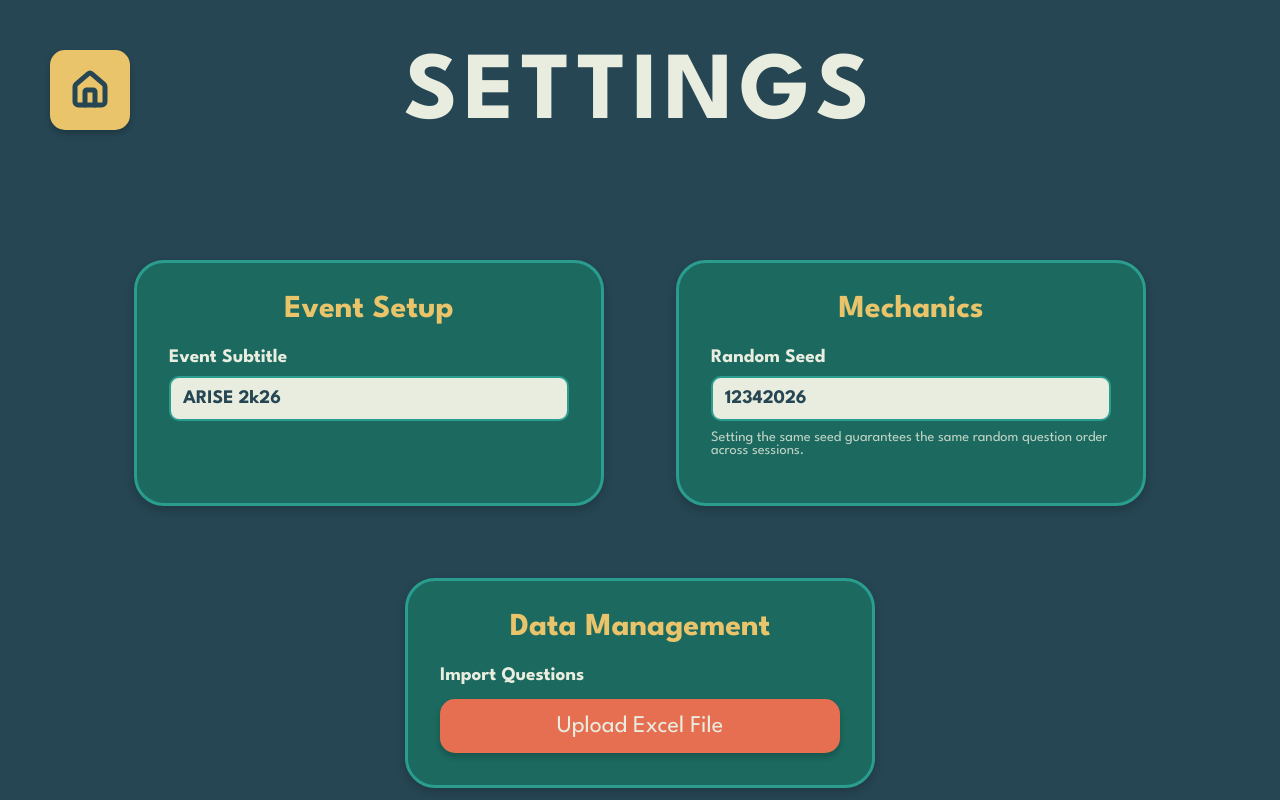
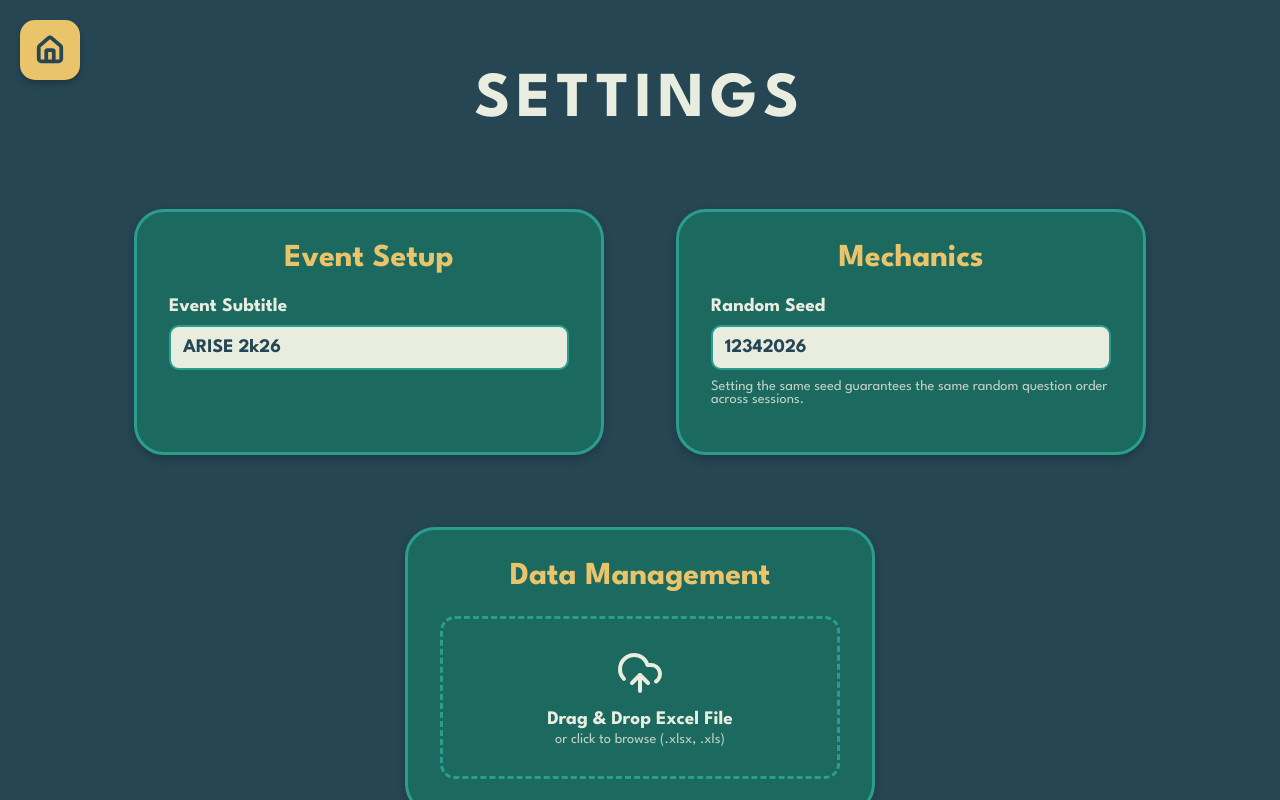
Before and after one commit to denzven/inQUIZitive, a React (Vite) app: page / in a window 1280 px wide. Both pictures are taken after a click on the button "Settings". Built offline with nearby package versions, Linux system fonts and the light colour scheme; no server answers.

Commit message:
full screen

```diff
--- a/src/components/MenuScreen.tsx
+++ b/src/components/MenuScreen.tsx
@@ -1,11 +1,13 @@
-import React, { useEffect } from 'react';
+import React, { useEffect, useState } from 'react';
 import { useQuizStore } from '../store/useQuizStore';
 import QLogo from '../assets/Q.png';
+import { Maximize, Minimize } from 'lucide-react';
 
 import { ScreenLayout } from './ScreenLayout';
 
 export const MenuScreen: React.FC = () => {
   const { setGameState, hasLoaded, setHasLoaded } = useQuizStore();
+  const [isFullscreen, setIsFullscreen] = useState(false);
 
   useEffect(() => {
     if (!hasLoaded) {
@@ -15,6 +17,22 @@ export const MenuScreen: React.FC = () => {
       return () => clearTimeout(timer);
     }
   }, [hasLoaded, setHasLoaded]);
+
+  useEffect(() => {
+    const handleFullscreenChange = () => {
+      setIsFullscreen(!!document.fullscreenElement);
+    };
+    document.addEventListener('fullscreenchange', handleFullscreenChange);
+    return () => document.removeEventListener('fullscreenchange', handleFullscreenChange);
+  }, []);
+
+  const toggleFullScreen = () => {
+    if (!document.fullscreenElement) {
+      document.documentElement.requestFullscreen().catch(console.error);
+    } else {
+      document.exitFullscreen().catch(console.error);
+    }
+  };
 
   if (!hasLoaded) {
     return (
@@ -44,6 +62,20 @@ export const MenuScreen: React.FC = () => {
       footerText="Made with Love by Denzven and AI using React and Vite"
       hideTitle={true}
     >
+      <button
+        onClick={toggleFullScreen}
+        style={{
+          position: 'absolute', top: '20px', right: '20px',
+          width: '50px', height: '50px', borderRadius: '15px',
+          padding: 0, display: 'flex', alignItems: 'center', justifyContent: 'center', zIndex: 10,
+          backgroundColor: 'var(--dark-teal)',
+          border: '2px solid var(--teal)'
+        }}
+        aria-label="Toggle Fullscreen"
+      >
+        {isFullscreen ? <Minimize size={24} color="var(--white)" /> : <Maximize size={24} color="var(--white)" />}
+      </button>
+
       <div style={{ margin: 'auto', display: 'flex', flexDirection: 'column', alignItems: 'center', width: '100%' }}>
         <div className="animate-slide-up" style={{ zIndex: 1, display: 'flex', flexDirection: 'column', alignItems: 'center', flexShrink: 0 }}>
           <h2 style={{ fontSize: 'clamp(1.2rem, min(5vw, 4vh), 2.5rem)', color: 'var(--white)', margin: 0, zIndex: 1 }}>{useQuizStore.getState().subtitle}</h2>
--- a/src/components/SettingsScreen.tsx
+++ b/src/components/SettingsScreen.tsx
@@ -1,36 +1,85 @@
 import React, { useRef, useState } from 'react';
 import { useQuizStore } from '../store/useQuizStore';
 import { parseExcelData } from '../utils/excelParser';
-import { Home } from 'lucide-react';
+import { Home, UploadCloud } from 'lucide-react';
 
 export const SettingsScreen: React.FC = () => {
   const { setGameState, seed, setSeed, theme, setThemeColor, loadQuestions } = useQuizStore();
   const fileInputRef = useRef<HTMLInputElement>(null);
   const [msg, setMsg] = useState<string>('');
+  const [isDragging, setIsDragging] = useState(false);
 
-  const handleFileUpload = async (e: React.ChangeEvent<HTMLInputElement>) => {
-    const file = e.target.files?.[0];
-    if (!file) return;
+  const processFile = async (file: File) => {
+    try {
+      setMsg('Parsing file...');
+      const parsedQuestions = await parseExcelData(file);
 
-    try {
-      const parsedQuestions = await parseExcelData(file);
+      // Excel Verification
+      if (!parsedQuestions || parsedQuestions.length === 0) {
+        throw new Error("No questions found. Check Excel format.");
+      }
+      const q1 = parsedQuestions[0];
+      if (!q1.question || !q1.answer) {
+        throw new Error("Invalid format: Missing 'Questions' or 'Answer' columns.");
+      }
+
       loadQuestions(parsedQuestions);
-      setMsg('Loaded questions from file!');
-    } catch (err) {
-      setMsg('Failed to parse Excel file.');
+      setMsg(`Success: Loaded ${parsedQuestions.length} questions!`);
+    } catch (err: any) {
+      setMsg(err.message || 'Failed to parse Excel file.');
       console.error(err);
     }
   };
 
-  const ColorPickerRow = ({ label, colorKey }: { label: string, colorKey: keyof typeof theme }) => (
-    <div style={{ display: 'flex', justifyContent: 'space-between', alignItems: 'center', marginBottom: '15px' }}>
-      <span style={{ fontSize: '1.2rem', fontWeight: 'bold' }}>{label}</span>
+  const handleFileUpload = (e: React.ChangeEvent<HTMLInputElement>) => {
+    const file = e.target.files?.[0];
+    if (file) processFile(file);
+  };
+
+  const handleDragOver = (e: React.DragEvent) => {
+    e.preventDefault();
+    setIsDragging(true);
+  };
+
+  const handleDragLeave = (e: React.DragEvent) => {
+    e.preventDefault();
+    setIsDragging(false);
+  };
+
+  const handleDrop = (e: React.DragEvent) => {
+    e.preventDefault();
+    setIsDragging(false);
+    const file = e.dataTransfer.files?.[0];
+    if (file) {
+      if (!file.name.match(/\.(xls|xlsx)$/i)) {
+        setMsg("Invalid file type. Please upload an Excel (.xlsx or .xls) file.");
+        return;
+      }
+      processFile(file);
+    }
+  };
+
+  const ColorPickerDot = ({ label, colorKey }: { label: string, colorKey: keyof typeof theme }) => (
+    <div title={label} style={{ display: 'inline-block' }}>
+      <label style={{ cursor: 'pointer', display: 'flex', alignItems: 'center', justifyContent: 'center' }}>
         <input
           type="color"
           value={theme[colorKey]}
           onChange={(e) => setThemeColor(colorKey, e.target.value)}
-        style={{ width: '60px', height: '40px', cursor: 'pointer', border: `2px solid var(--white)`, borderRadius: '8px', background: 'none', padding: 0 }}
+          style={{ opacity: 0, position: 'absolute', width: '0', height: '0' }}
         />
+        <div style={{
+          width: '40px', height: '40px',
+          backgroundColor: theme[colorKey],
+          borderRadius: '50%',
+          border: '3px solid var(--white)',
+          boxShadow: '0 4px 6px rgba(0,0,0,0.2)',
+          transition: 'transform 0.2s'
+        }}
+        onMouseEnter={(e) => e.currentTarget.style.transform = 'scale(1.1)'}
+        onMouseLeave={(e) => e.currentTarget.style.transform = 'scale(1)'}
+        />
+      </label>
     </div>
   );
 
@@ -60,20 +109,20 @@ export const SettingsScreen: React.FC = () => {
       <button
         onClick={() => setGameState('MENU')}
         style={{
-          position: 'absolute', top: '50px', left: '50px',
-          width: '80px', height: '80px', borderRadius: '15px',
+          position: 'absolute', top: '20px', left: '20px',
+          width: '60px', height: '60px', borderRadius: '15px',
           padding: 0, display: 'flex', alignItems: 'center', justifyContent: 'center', zIndex: 10,
           backgroundColor: 'var(--yellow)',
           border: 'none'
         }}
         aria-label="Home"
       >
-        <Home size={40} color="var(--dark-green)" strokeWidth={3} />
+        <Home size={30} color="var(--dark-green)" strokeWidth={3} />
       </button>
 
-      <h1 className="title" style={{ marginTop: 0 }}>SETTINGS</h1>
+      <h1 className="title" style={{ marginTop: '20px', fontSize: 'clamp(2rem, 8vw, 4rem)' }}>SETTINGS</h1>
 
-      <div className="settings-grid">
+      <div className="settings-grid" style={{ marginTop: '20px' }}>
 
         {/* Section: Event Configuration */}
         <div className="card settings-card" style={cardStyle}>
@@ -113,22 +162,42 @@ export const SettingsScreen: React.FC = () => {
         <div className="card settings-card" style={cardStyle}>
           <h2 style={{ margin: '0 0 10px 0', fontSize: 'clamp(1.5rem, 3vw, 2rem)', color: 'var(--yellow)', textAlign: 'center' }}>Data Management</h2>
 
-          <div>
-            <label style={{ display: 'block', marginBottom: '15px', fontSize: 'clamp(1rem, 2.5vw, 1.2rem)', fontWeight: 'bold' }}>Import Questions</label>
-            <label className="file-upload-label" style={{ display: 'block', textAlign: 'center', width: '100%', boxSizing: 'border-box' }}>
-              Upload Excel File
+          <div
+            onDragOver={handleDragOver}
+            onDragLeave={handleDragLeave}
+            onDrop={handleDrop}
+            style={{
+              border: `3px dashed ${isDragging ? 'var(--yellow)' : 'var(--teal)'}`,
+              borderRadius: '15px',
+              padding: '30px 20px',
+              textAlign: 'center',
+              backgroundColor: isDragging ? 'rgba(255,255,255,0.1)' : 'transparent',
+              transition: 'all 0.2s ease',
+              cursor: 'pointer'
+            }}
+            onClick={() => fileInputRef.current?.click()}
+          >
+            <UploadCloud size={48} color={isDragging ? 'var(--yellow)' : 'var(--white)'} style={{ marginBottom: '10px' }} />
+            <div style={{ fontSize: '1.2rem', fontWeight: 'bold', color: 'var(--white)' }}>
+              Drag & Drop Excel File
+            </div>
+            <div style={{ fontSize: '0.9rem', color: 'var(--white)', opacity: 0.8, marginTop: '5px' }}>
+              or click to browse (.xlsx, .xls)
+            </div>
             <input
               type="file"
               accept=".xlsx, .xls"
               onChange={handleFileUpload}
               ref={fileInputRef}
+              style={{ display: 'none' }}
             />
-            </label>
+          </div>
+
           {msg && (
             <div style={{
               marginTop: '15px',
               padding: '10px',
-                backgroundColor: msg.includes('Failed') ? 'var(--wrong-red)' : 'var(--correct-green)',
+              backgroundColor: msg.toLowerCase().includes('fail') || msg.toLowerCase().includes('invalid') || msg.toLowerCase().includes('error') ? 'var(--wrong-red)' : 'var(--correct-green)',
               color: 'var(--white)',
               borderRadius: '8px',
               textAlign: 'center',
@@ -138,20 +207,21 @@ export const SettingsScreen: React.FC = () => {
             </div>
           )}
         </div>
-        </div>
 
-        {/* Section: Theme Palette */}
+        {/* Section: Theme Palette (Minimalist) */}
         <div className="card settings-card" style={{ ...cardStyle, flex: '1 1 100%', maxWidth: '800px', margin: '0 auto' }}>
-          <h2 style={{ margin: '0 0 20px 0', fontSize: 'clamp(1.5rem, 3vw, 2rem)', color: 'var(--yellow)', textAlign: 'center' }}>Theme Palette</h2>
-          <div style={{ display: 'grid', gridTemplateColumns: 'repeat(auto-fit, minmax(250px, 1fr))', gap: '20px' }}>
-            <ColorPickerRow label="Dark Green (BG)" colorKey="darkGreen" />
-            <ColorPickerRow label="Teal (Cards)" colorKey="teal" />
-            <ColorPickerRow label="Dark Teal (Hover)" colorKey="darkTeal" />
-            <ColorPickerRow label="Yellow (Accent)" colorKey="yellow" />
-            <ColorPickerRow label="Orange (Buttons)" colorKey="orange" />
-            <ColorPickerRow label="White (Text)" colorKey="white" />
-            <ColorPickerRow label="Correct Green" colorKey="correctGreen" />
-            <ColorPickerRow label="Wrong Red" colorKey="wrongRed" />
+          <h2 style={{ margin: '0 0 10px 0', fontSize: 'clamp(1.5rem, 3vw, 2rem)', color: 'var(--yellow)', textAlign: 'center' }}>Theme Palette</h2>
+          <p style={{ textAlign: 'center', fontSize: '0.9rem', opacity: 0.8, margin: '0 0 20px 0' }}>Hover over colors to see their role, click to change.</p>
+
+          <div style={{ display: 'flex', flexWrap: 'wrap', gap: '20px', justifyContent: 'center' }}>
+            <ColorPickerDot label="Dark Green (Background)" colorKey="darkGreen" />
+            <ColorPickerDot label="Teal (Cards & UI)" colorKey="teal" />
+            <ColorPickerDot label="Dark Teal (Hover Effects)" colorKey="darkTeal" />
+            <ColorPickerDot label="Yellow (Accents)" colorKey="yellow" />
+            <ColorPickerDot label="Orange (Buttons)" colorKey="orange" />
+            <ColorPickerDot label="White (Text)" colorKey="white" />
+            <ColorPickerDot label="Correct Green" colorKey="correctGreen" />
+            <ColorPickerDot label="Wrong Red" colorKey="wrongRed" />
           </div>
         </div>
 
```
Lines whose indentation alone changed are shown as unchanged.
